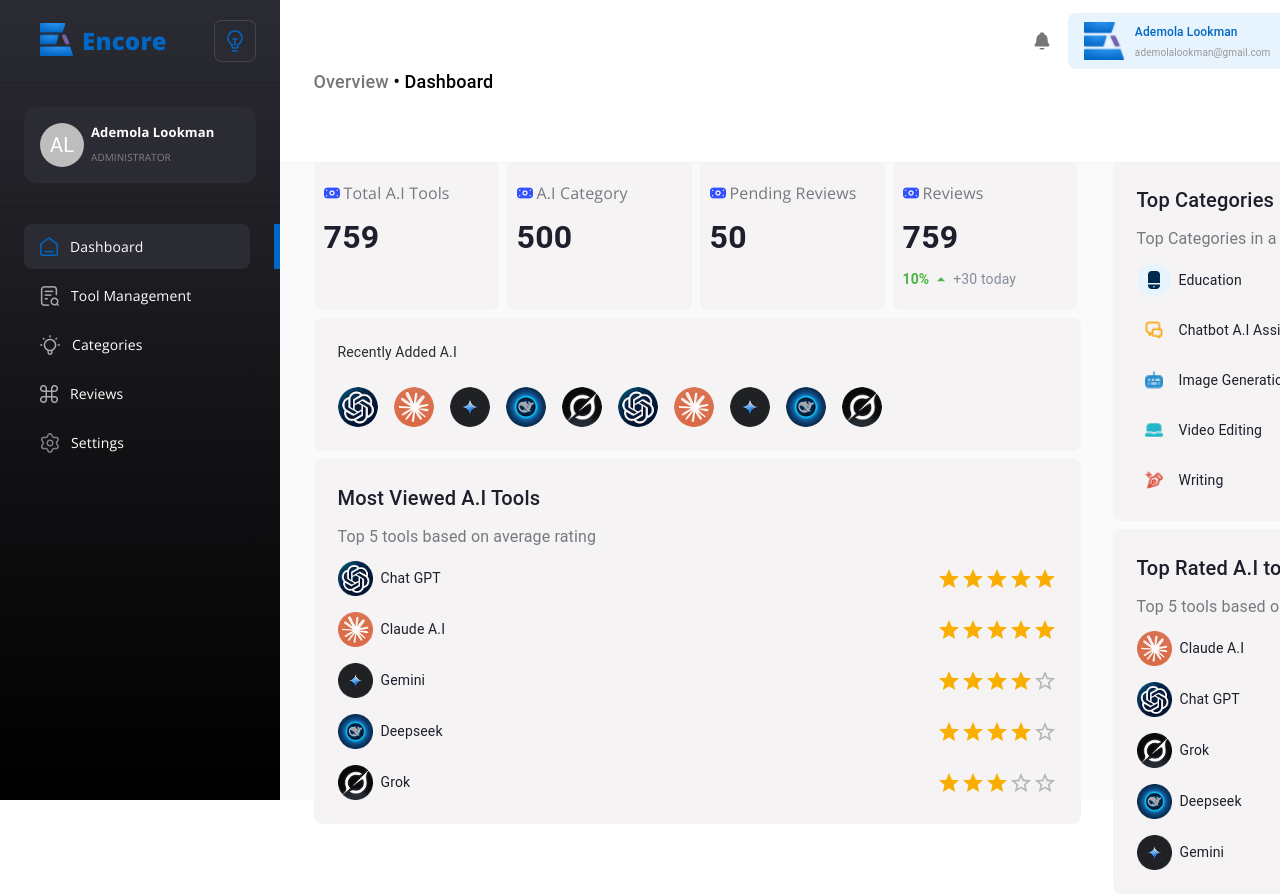
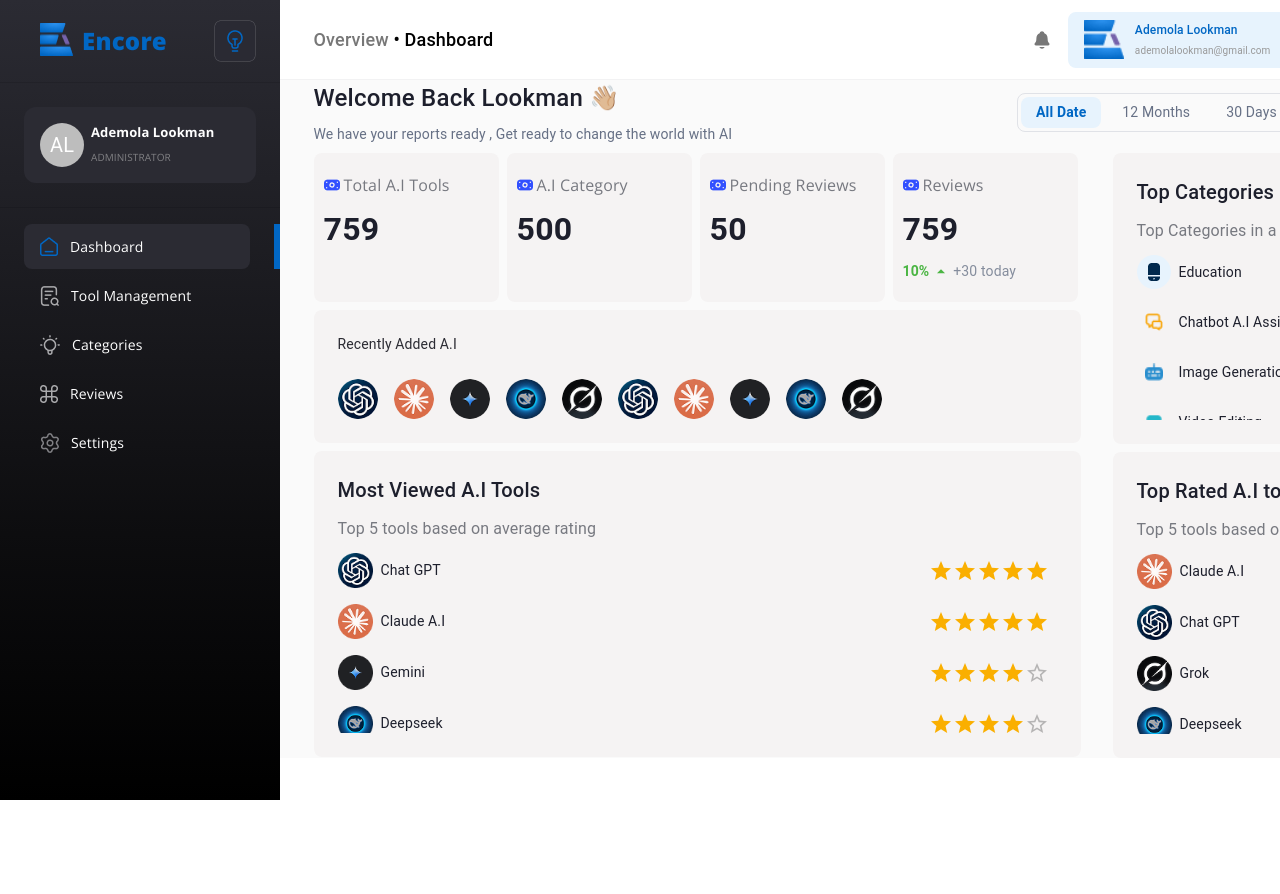
Before and after one commit to debagit10/encore-admin-dashboard, a React (Vite) app: page /dashboard in a window 1280 px wide. Shown: the top 894 px of the page. After the commit the page ends 800 px from the top, so only its background shows below. Built offline with nearby package versions, Linux system fonts and the light colour scheme.

Commit message:
feat: enhance Navbar and Dashboard layout for improved spacing and consistency

```diff
--- a/src/components/Navbar.tsx
+++ b/src/components/Navbar.tsx
@@ -9,15 +9,15 @@
 
 const Navbar: React.FC<NavbarProps> = ({ children, page, component }) => {
   return (
-    <div className="flex justify-between fixed top-0 z-1 w-[82.5%] items-center px-[33.5px] py-[13px] bg-[#FFFFFF] border-b-[1.2px] border-[#F2F2F3]">
-      <div>
+    <div className="flex justify-between fixed top-0 z-1 w-[82.5%] h-[80px] items-center px-[33.5px] py-[13px] bg-[#FFFFFF] border-b-[1.2px] border-[#F2F2F3]">
+      <div className="">
         <Typography fontWeight={500} fontSize={18}>
           <span className="text-[#777777]">Overview</span> • {page}{" "}
           {component && `• ${component}`}
         </Typography>
       </div>
 
-      <div>{children}</div>
+      <div className="mt-[5rem]">{children}</div>
     </div>
   );
 };
--- a/src/components/dashboard/Most_Viewed_Tools.tsx
+++ b/src/components/dashboard/Most_Viewed_Tools.tsx
@@ -25,9 +25,9 @@
         </Typography>
       </div>
 
-      <div className="flex flex-col gap-[16px] mt-[12px]">
+      <div className="h-[180px] overflow-y-auto pr-[8px] flex flex-col gap-[16px] mt-[12px]">
         {tools.map((tool) => (
-          <div className="flex justify-between items-center">
+          <div key={tool.name} className="flex justify-between items-center">
             <div className="flex gap-[8px] items-center">
               <img
                 src={tool.icon}
--- a/src/components/dashboard/Top_Categories.tsx
+++ b/src/components/dashboard/Top_Categories.tsx
@@ -25,7 +25,7 @@
         </Typography>
       </div>
 
-      <div className="flex flex-col gap-[16px] mt-[12px]">
+      <div className="h-[165px] overflow-y-auto pr-[8px] flex flex-col gap-[16px] mt-[12px]">
         {categories.map((category) => (
           <div className="flex justify-between items-center">
             <div className="flex gap-[8px] items-center">
--- a/src/components/dashboard/Top_Rated_Tools.tsx
+++ b/src/components/dashboard/Top_Rated_Tools.tsx
@@ -26,7 +26,7 @@
         </Typography>
       </div>
 
-      <div className="flex flex-col gap-[16px] mt-[12px]">
+      <div className="h-[180px] overflow-y-auto pr-[8px] flex flex-col gap-[16px] mt-[12px]">
         {tools.map((tool) => (
           <div className="flex justify-between items-center">
             <div className="flex gap-[8px] items-center">
--- a/src/container/Pages.tsx
+++ b/src/container/Pages.tsx
@@ -14,7 +14,7 @@
       </div>
 
       <div className="ml-[280px] w-[100%]">
-        <div className="bg-[#FAFAFA] mt-[5rem] h-[90vh]">{children}</div>
+        <div className="bg-[#FAFAFA] mt-[5rem]">{children}</div>
       </div>
     </div>
   );
--- a/src/pages/Dashboard.tsx
+++ b/src/pages/Dashboard.tsx
@@ -34,7 +34,7 @@
   return (
     <Pages>
       <Navbar page="Dashboard">
-        <div className="flex gap-[1rem] items-center mb-[5rem]  ">
+        <div className="flex gap-[1rem] items-center mb-[5rem]">
           <IoNotifications color="#777777" size={20} />
 
           <div className="flex gap-[11px] items-center bg-[#E7F3FD] rounded-[8px] h-[56px] pl-[1rem] pr-[2rem] ">
@@ -52,7 +52,7 @@
         </div>
       </Navbar>
 
-      <div className="px-[33.5px] pt-[.5rem]">
+      <div className="px-[33.5px]">
         <div className="flex justify-between items-center">
           <div className="flex flex-col gap-[8px]">
             <Typography fontWeight={500} fontSize={24} color="#1D1F2C">
```
